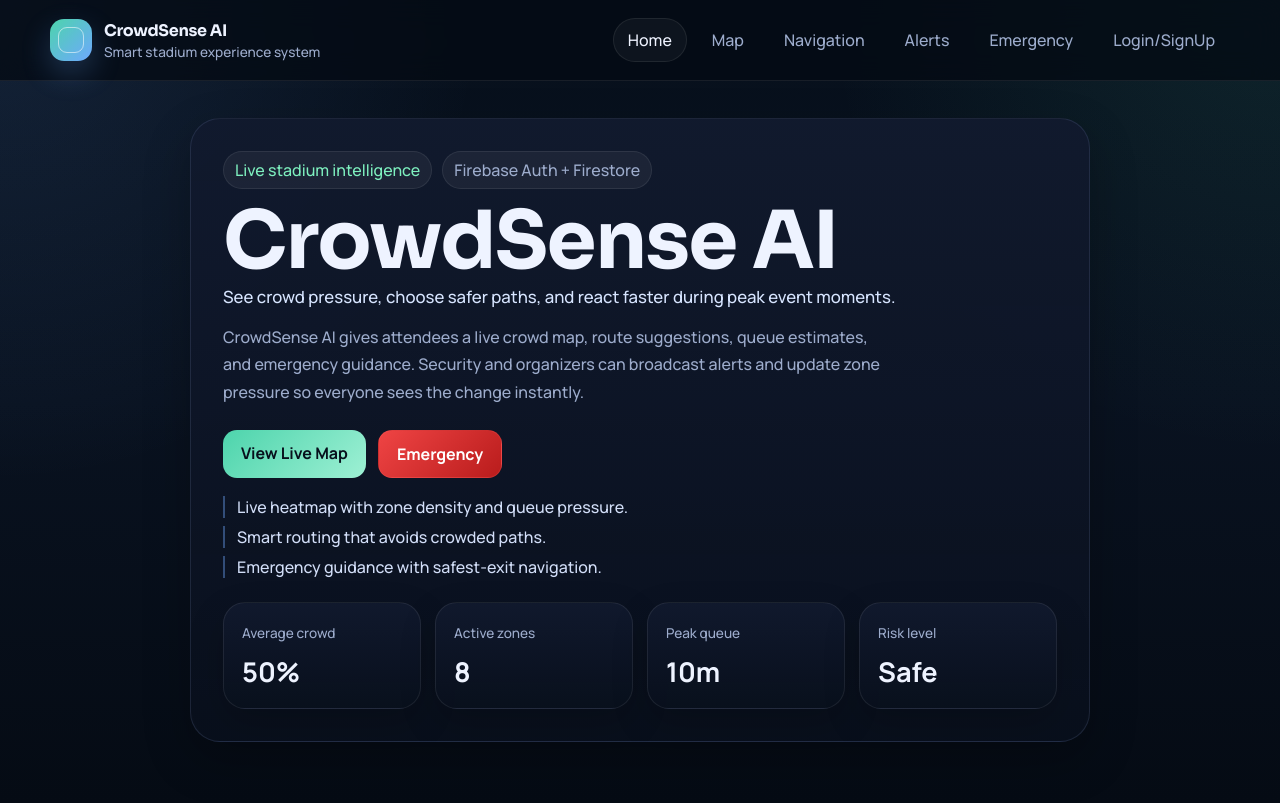
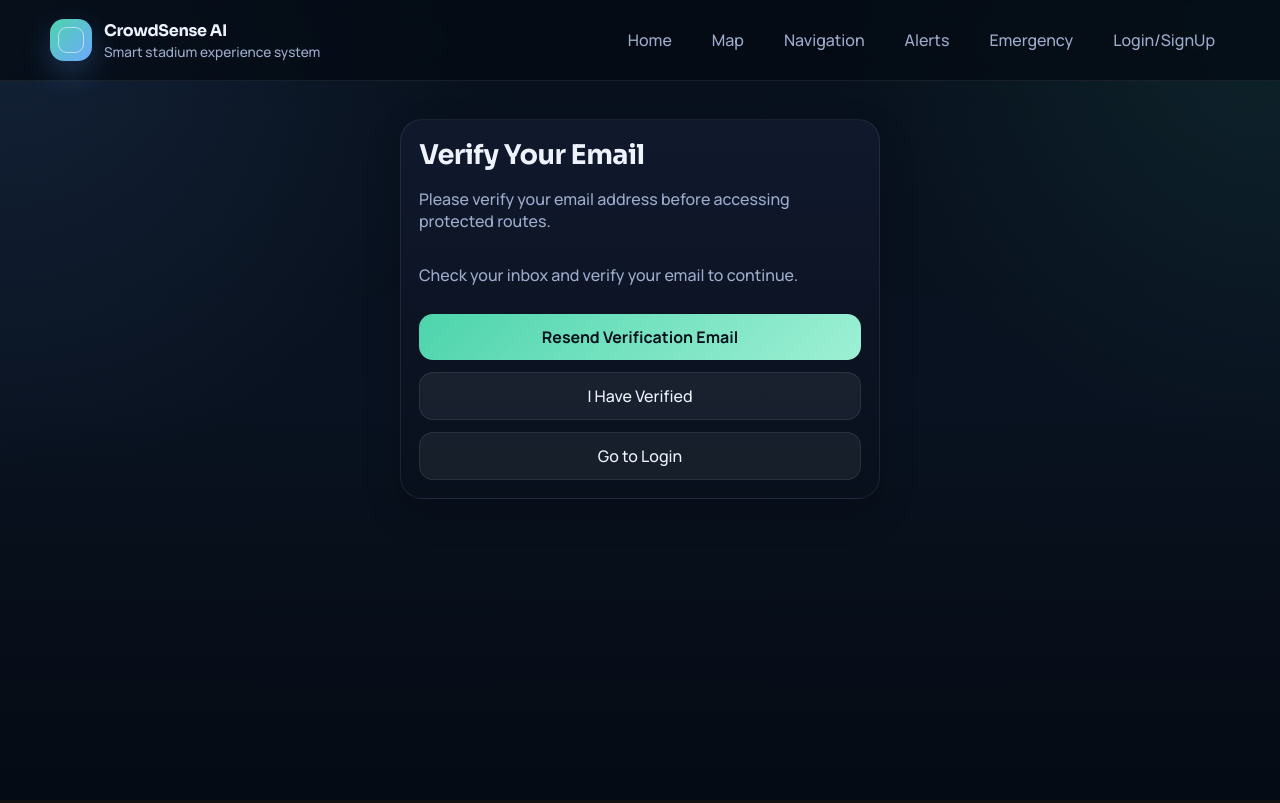
Before and after one commit to Aadityahq/CrowdSense-AI, a React (Vite) app in the folder client/: page /verify-email in a window 1280 px wide. Before the commit this address led to /. Built offline with nearby package versions, Linux system fonts and the light colour scheme; no server answers.

Commit message:
feat: implement email verification enforcement across signup, login, and protected routes

```diff
--- a/client/src/components/Navbar.jsx
+++ b/client/src/components/Navbar.jsx
@@ -22,9 +22,14 @@ export default function Navbar() {
     }
 
     const unsubscribe = onAuthStateChanged(auth, (user) => {
-      setIsLoggedIn(Boolean(user));
+      setIsLoggedIn(Boolean(user && user.emailVerified));
 
       if (!user) {
+        setRole('');
+        return;
+      }
+
+      if (!user.emailVerified) {
         setRole('');
         return;
       }
--- a/client/src/components/ProtectedRoute.jsx
+++ b/client/src/components/ProtectedRoute.jsx
@@ -6,6 +6,7 @@ import { auth, hasFirebaseConfig } from '../firebase';
 export default function ProtectedRoute({ children, allowedRole, allowedRoles }) {
   const [isReady, setIsReady] = useState(!hasFirebaseConfig);
   const [isAuthenticated, setIsAuthenticated] = useState(!hasFirebaseConfig ? Boolean(localStorage.getItem('crowdsense_token')) : false);
+  const [isVerified, setIsVerified] = useState(!hasFirebaseConfig ? true : false);
 
   useEffect(() => {
     if (!hasFirebaseConfig || !auth) {
@@ -14,6 +15,7 @@ export default function ProtectedRoute({ children, allowedRole, allowedRoles })
 
     const unsubscribe = onAuthStateChanged(auth, (user) => {
       setIsAuthenticated(Boolean(user));
+      setIsVerified(Boolean(user?.emailVerified));
       setIsReady(true);
     });
 
@@ -37,6 +39,10 @@ export default function ProtectedRoute({ children, allowedRole, allowedRoles })
     return <Navigate to="/login" replace />;
   }
 
+  if (!isVerified) {
+    return <Navigate to="/verify-email" replace />;
+  }
+
   if (configuredRoles.length > 0 && !configuredRoles.includes(role)) {
     return <Navigate to="/login" replace />;
   }
--- a/client/src/pages/Login.jsx
+++ b/client/src/pages/Login.jsx
@@ -1,10 +1,12 @@
 import { useState } from 'react';
+import { useNavigate } from 'react-router-dom';
 import { Link } from 'react-router-dom';
-import { signInWithEmailAndPassword } from 'firebase/auth';
-import { doc, getDoc } from 'firebase/firestore';
+import { sendEmailVerification, signInWithEmailAndPassword, signOut } from 'firebase/auth';
+import { doc, getDoc, setDoc } from 'firebase/firestore';
 import { auth, db, hasFirebaseConfig } from '../firebase';
 
 export default function Login() {
+  const navigate = useNavigate();
   const [email, setEmail] = useState('');
   const [password, setPassword] = useState('');
   const [error, setError] = useState('');
@@ -13,7 +15,29 @@ export default function Login() {
 
   function redirectByRole(role) {
     const target = role === 'ADMIN' ? '/admin' : role === 'ORGANIZER' ? '/organizer' : '/map';
-    window.location.href = target;
+    navigate(target, { replace: true });
+  }
+
+  async function createUserIfNotExists(user) {
+    const profileRef = doc(db, 'users', user.uid);
+    const profileSnap = await getDoc(profileRef);
+
+    if (profileSnap.exists()) {
+      return profileSnap.data();
+    }
+
+    const derivedName = (user.displayName || user.email || '').split('@')[0] || 'Attendee';
+
+    const payload = {
+      uid: user.uid,
+      name: derivedName,
+      email: user.email || '',
+      role: 'USER',
+      createdAt: new Date().toISOString(),
+    };
+
+    await setDoc(profileRef, payload);
+    return payload;
   }
 
   async function handleLogin(event) {
@@ -34,6 +58,18 @@ export default function Login() {
       if (!signedInUser) {
         throw new Error('Could not resolve authenticated user session. Please retry.');
       }
+
+      if (!signedInUser.emailVerified) {
+        await sendEmailVerification(signedInUser);
+        await signOut(auth);
+        navigate('/verify-email', {
+          replace: true,
+          state: { email: signedInUser.email || email },
+        });
+        throw new Error('Email not verified. We sent a new verification email.');
+      }
+
+      await createUserIfNotExists(signedInUser);
 
       const uidProfileRef = doc(db, 'users', signedInUser.uid);
       const uidProfileSnap = await getDoc(uidProfileRef);
--- a/client/src/pages/Signup.jsx
+++ b/client/src/pages/Signup.jsx
@@ -1,10 +1,11 @@
 import { useState } from 'react';
 import { Link } from 'react-router-dom';
-import { createUserWithEmailAndPassword } from 'firebase/auth';
-import { doc, setDoc } from 'firebase/firestore';
-import { auth, db, hasFirebaseConfig } from '../firebase';
+import { useNavigate } from 'react-router-dom';
+import { createUserWithEmailAndPassword, sendEmailVerification } from 'firebase/auth';
+import { auth, hasFirebaseConfig } from '../firebase';
 
 export default function Signup() {
+  const navigate = useNavigate();
   const [name, setName] = useState('');
   const [email, setEmail] = useState('');
   const [password, setPassword] = useState('');
@@ -20,25 +21,20 @@ export default function Signup() {
       setError('');
       setMessage('');
 
-      if (!hasFirebaseConfig || !auth || !db) {
+      if (!hasFirebaseConfig || !auth) {
         throw new Error('Firebase is not configured. Add VITE_FIREBASE_* values in client/.env');
       }
 
       const userCredential = await createUserWithEmailAndPassword(auth, email, password);
       const createdUser = userCredential.user;
 
-      await setDoc(doc(db, 'users', createdUser.uid), {
-        uid: createdUser.uid,
-        name,
-        email: createdUser.email || email,
-        role: 'USER',
-        createdAt: new Date().toISOString(),
-      });
+      await sendEmailVerification(createdUser);
 
-      setMessage('Signup successful. You can login now.');
+      setMessage('Signup successful. Verification email sent.');
       setName('');
       setEmail('');
       setPassword('');
+      navigate('/verify-email', { replace: true, state: { email: createdUser.email || email, name } });
     } catch (requestError) {
       setError(requestError.message || 'Signup failed');
     } finally {
@@ -50,7 +46,7 @@ export default function Signup() {
     <main className="page">
       <section className="panel login-panel">
         <h2>Sign Up</h2>
-        <p>Create an attendee account. Organizer and admin roles are managed securely by admins.</p>
+        <p>Create an attendee account and verify your email before first login.</p>
 
         <form className="stack" onSubmit={handleSignup}>
           <label className="field">
--- /dev/null
+++ b/client/src/pages/VerifyEmail.jsx
@@ -0,0 +1,82 @@
+import { useState } from 'react';
+import { Link, useLocation, useNavigate } from 'react-router-dom';
+import { reload, sendEmailVerification, signOut } from 'firebase/auth';
+import { auth, hasFirebaseConfig } from '../firebase';
+
+export default function VerifyEmail() {
+  const navigate = useNavigate();
+  const location = useLocation();
+  const [message, setMessage] = useState('Check your inbox and verify your email to continue.');
+  const [error, setError] = useState('');
+  const [loading, setLoading] = useState(false);
+
+  const pendingEmail = location.state?.email || auth?.currentUser?.email || '';
+
+  async function handleResend() {
+    try {
+      setLoading(true);
+      setError('');
+
+      if (!hasFirebaseConfig || !auth || !auth.currentUser) {
+        throw new Error('No active user session. Login again to resend verification email.');
+      }
+
+      await sendEmailVerification(auth.currentUser);
+      setMessage('Verification email sent again.');
+    } catch (requestError) {
+      setError(requestError.message || 'Could not resend verification email.');
+    } finally {
+      setLoading(false);
+    }
+  }
+
+  async function handleIHaveVerified() {
+    try {
+      setLoading(true);
+      setError('');
+
+      if (!hasFirebaseConfig || !auth || !auth.currentUser) {
+        throw new Error('No active user session. Login after verifying your email.');
+      }
+
+      await reload(auth.currentUser);
+
+      if (!auth.currentUser.emailVerified) {
+        throw new Error('Email is still not verified. Please verify and try again.');
+      }
+
+      setMessage('Email verified. Redirecting to login...');
+      await signOut(auth);
+      navigate('/login', { replace: true });
+    } catch (requestError) {
+      setError(requestError.message || 'Verification check failed.');
+    } finally {
+      setLoading(false);
+    }
+  }
+
+  return (
+    <main className="page">
+      <section className="panel login-panel">
+        <h2>Verify Your Email</h2>
+        <p>Please verify your email address before accessing protected routes.</p>
+        {pendingEmail ? <p className="muted">Pending account: {pendingEmail}</p> : null}
+
+        <div className="stack">
+          {error ? <p className="error-text">{error}</p> : null}
+          {message ? <p className="success-text">{message}</p> : null}
+
+          <button type="button" className="primary-btn" onClick={handleResend} disabled={loading}>
+            {loading ? 'Processing...' : 'Resend Verification Email'}
+          </button>
+
+          <button type="button" className="secondary-btn" onClick={handleIHaveVerified} disabled={loading}>
+            I Have Verified
+          </button>
+
+          <Link to="/login" className="secondary-btn auth-link-btn">Go to Login</Link>
+        </div>
+      </section>
+    </main>
+  );
+}
--- a/client/src/routes.jsx
+++ b/client/src/routes.jsx
@@ -9,6 +9,7 @@ import Login from './pages/Login';
 import OrganizerDashboard from './pages/OrganizerDashboard';
 import ProtectedRoute from './components/ProtectedRoute';
 import Signup from './pages/Signup';
+import VerifyEmail from './pages/VerifyEmail';
 
 export default function AppRoutes() {
   return (
@@ -64,6 +65,7 @@ export default function AppRoutes() {
       />
       <Route path="/login" element={<Login />} />
       <Route path="/signup" element={<Signup />} />
+      <Route path="/verify-email" element={<VerifyEmail />} />
       <Route path="*" element={<Navigate to="/" replace />} />
     </Routes>
   );
```
Also changed, not shown: 4 other files (tests, documents, lock files or other folders).
